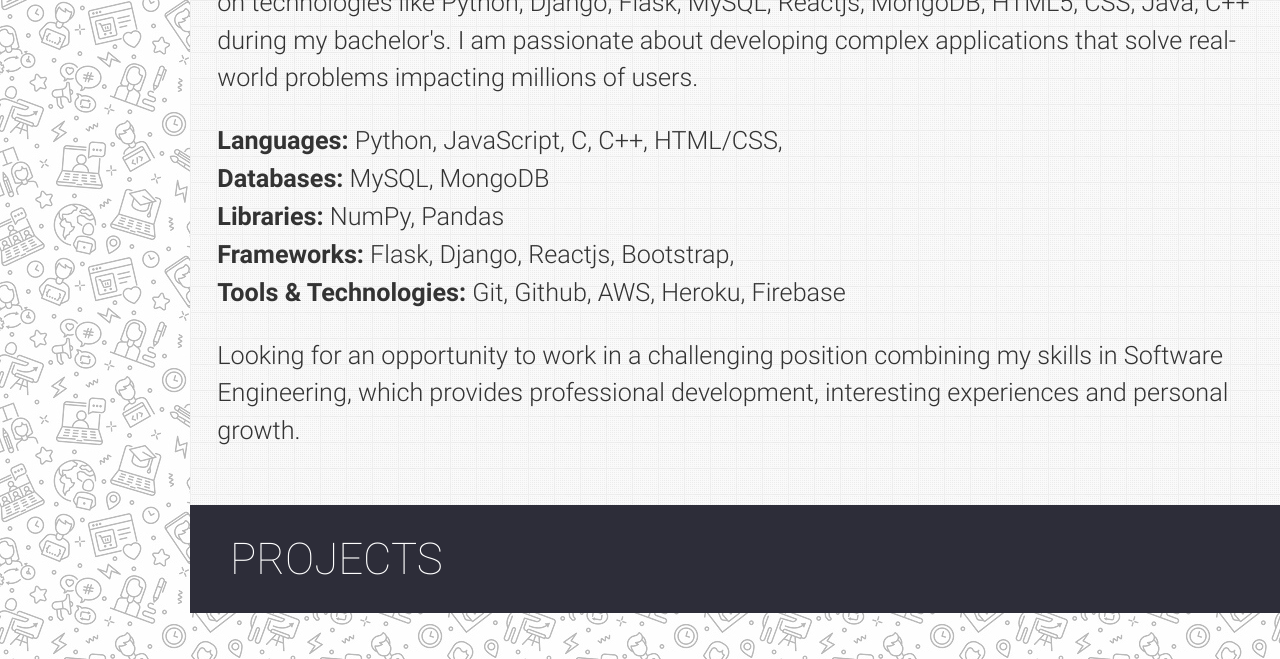
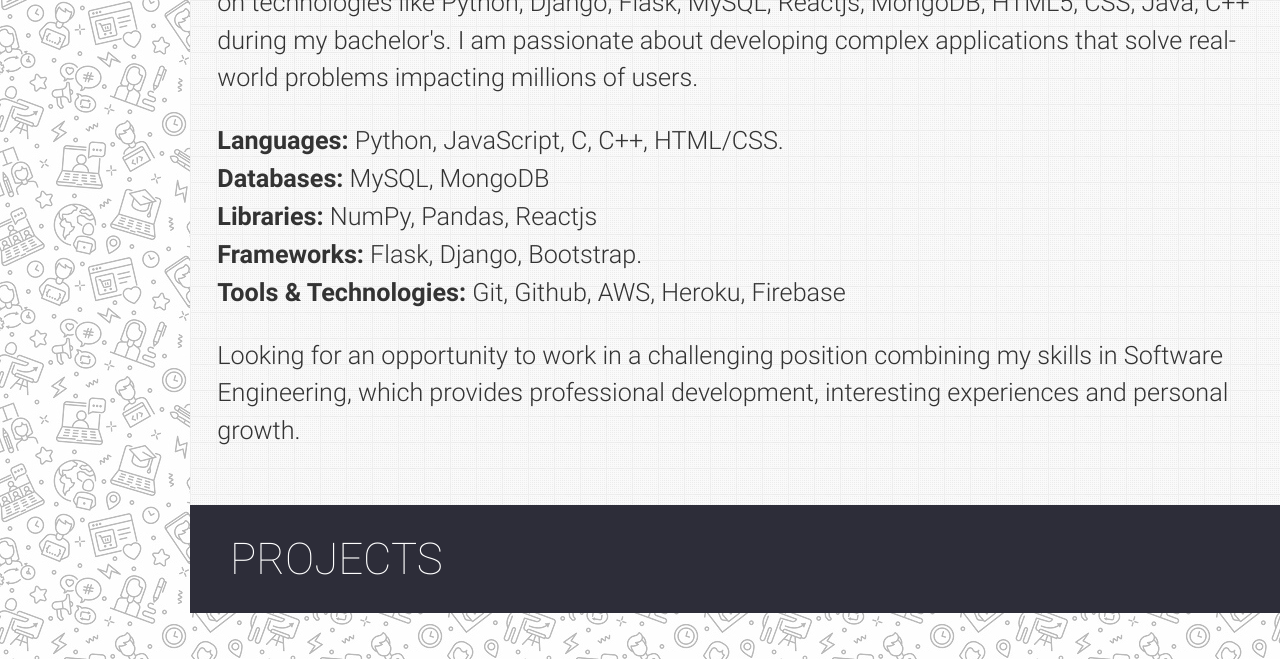
Before and after one commit to vinayakj12/Portfolio, a plain HTML site: page index.html in a window 1280 px wide. Shown: the part 1060-1719 px from the top of the page. Drawn offline with nearby package versions, Linux system fonts and the light colour scheme.

Commit message:
Correction

```diff
--- a/index.html
+++ b/index.html
@@ -128,7 +128,7 @@
         <!-- <a aria-label="Open vinayak's resume in a new tab" href="#resume" target="_blank"
           onclick="window.open('https://drive.google.com/file/d/1vYi-bMyIsZPve0x_clxY8xsDtiHiOMd3/view?usp=sharing')"
           class="waves-effect waves-dark teal-text"><i class="mdi-file-folder-open small"></i><span>Resume</span></a> -->
-        <a aria-label="Open vinayak's resume in a new tab" href="#" target="_blank"
+        <a aria-label="Open vinayak's resume in a new tab" href="https://drive.google.com/file/d/1cU3VvFJ6asBc8BeqpoE_e3rJ7Edd521N/view?usp=sharing" target="_blank"
         class="waves-effect waves-dark teal-text"><i class="mdi-file-folder-open small"></i><span>Resume</span></a>
       </li>
     </ul>
@@ -235,10 +235,10 @@
         </p>
         <p>
           <ul>
-            <li><b>Languages:</b> Python, JavaScript, C, C++, HTML/CSS, </li>
+            <li><b>Languages:</b> Python, JavaScript, C, C++, HTML/CSS. </li>
             <li><b>Databases:</b> MySQL, MongoDB</li>
-            <li><b>Libraries:</b> NumPy, Pandas</li>
-            <li><b>Frameworks:</b> Flask, Django, Reactjs, Bootstrap,</li>
+            <li><b>Libraries:</b> NumPy, Pandas, Reactjs</li>
+            <li><b>Frameworks:</b> Flask, Django, Bootstrap.</li>
             <li><b>Tools & Technologies:</b> Git, Github, AWS, Heroku, Firebase</li>
           </ul>
 
```
